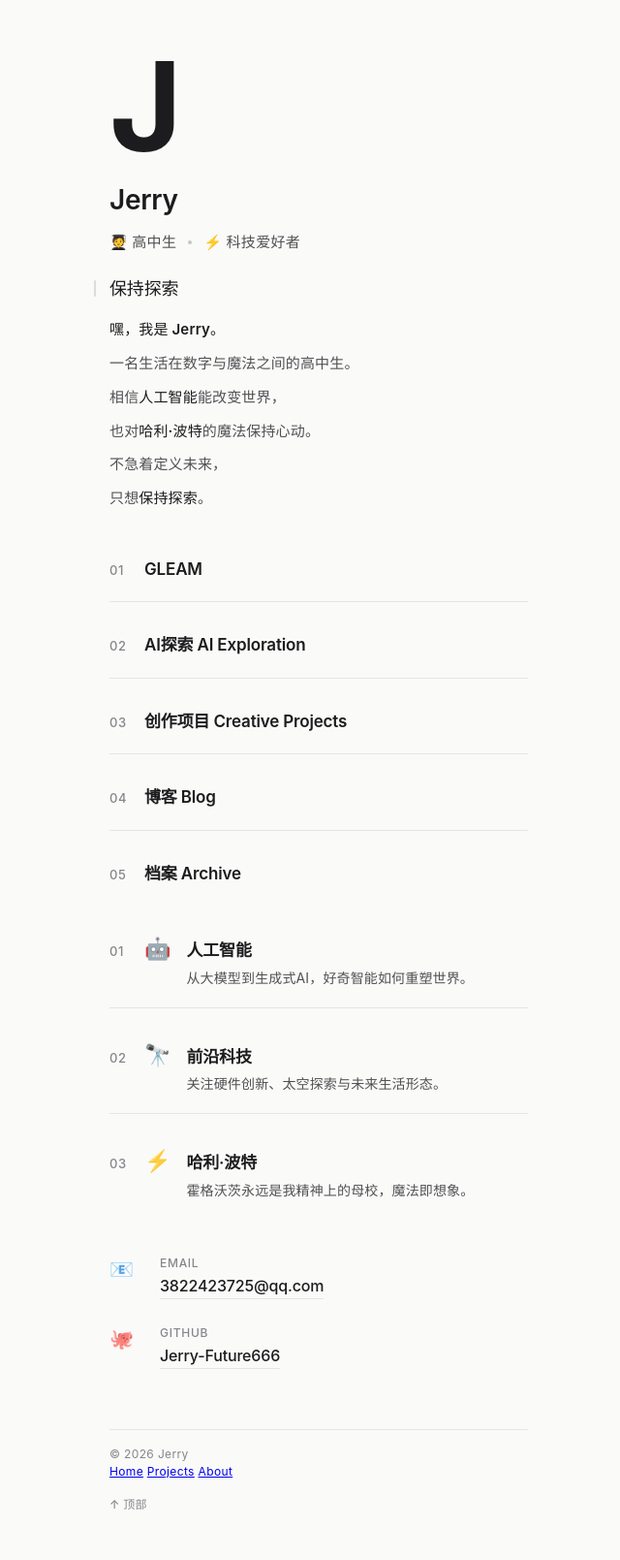
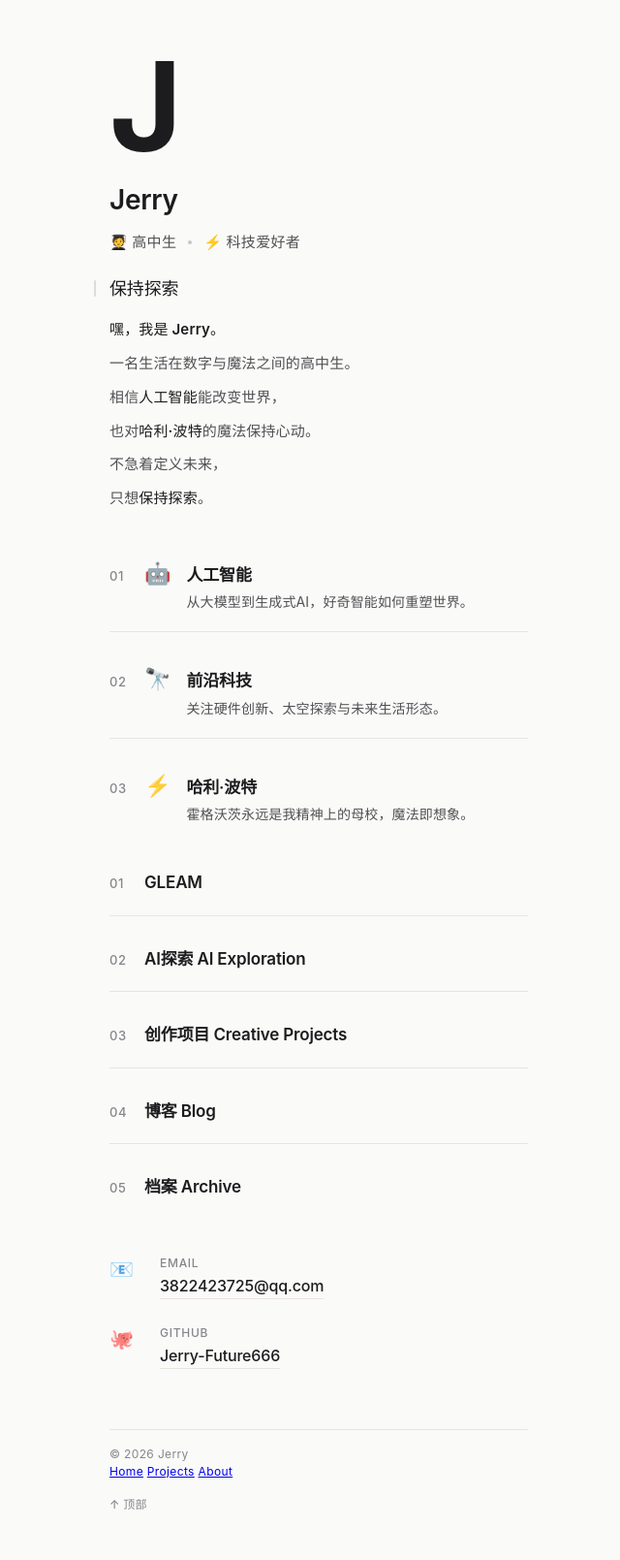
Before and after one commit to Jerry-Future666/Jerryhome, a Jekyll site: the page built from index.md, in a window 1280 px wide. Shown: the whole page at 97% size, without its empty margins (311-951 px from the left). Built offline with Jekyll 4.4.1, drawn with Linux system fonts in a browser that asks for light colours.

Commit message:
Reorder homepage sections

```diff
--- a/index.md
+++ b/index.md
@@ -1,10 +1,11 @@
 ---
 layout: default
 ---
+
 {% include hero.html %}
 {% include about.html %}
+{% include passions.html %}
 {% include explore.html %}
-{% include passions.html %}
 {% include projects.html %}
 {% include contact.html %}
 {% include footer.html %}
```
